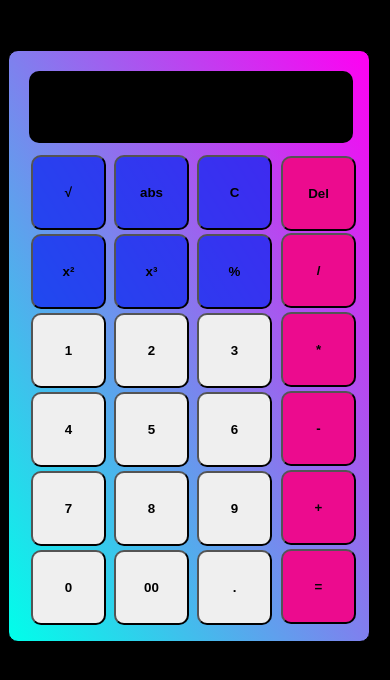
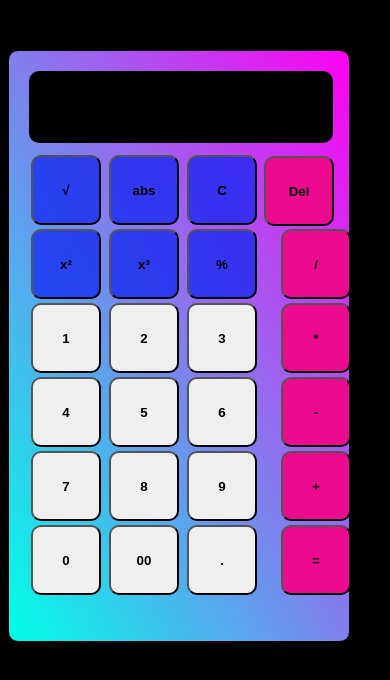
Before and after one commit to Lcyfer/Working-Calculator, a plain HTML site: page index.html in a window 390 px wide. Drawn offline with Linux system fonts and the light colour scheme.

Commit message:
Update calcu.css

```diff
--- a/calcu.css
+++ b/calcu.css
@@ -70,3 +70,24 @@ input[type=button]{
    margin: 0px;
    padding: 0px;
 }
+@media(max-width:768px){
+  form{
+    height: 550px;
+    width:300px ;
+  }
+  input[type=button]{
+    height: 70px;
+    width: 70px;
+    padding: 10px;
+    margin: 2px;
+  }
+  .g{
+    top:166px;
+  }
+.b input[type=button]{
+    right:15px; }
+  input[type=text]{
+    width: 300px;
+  }
+
+}
```
